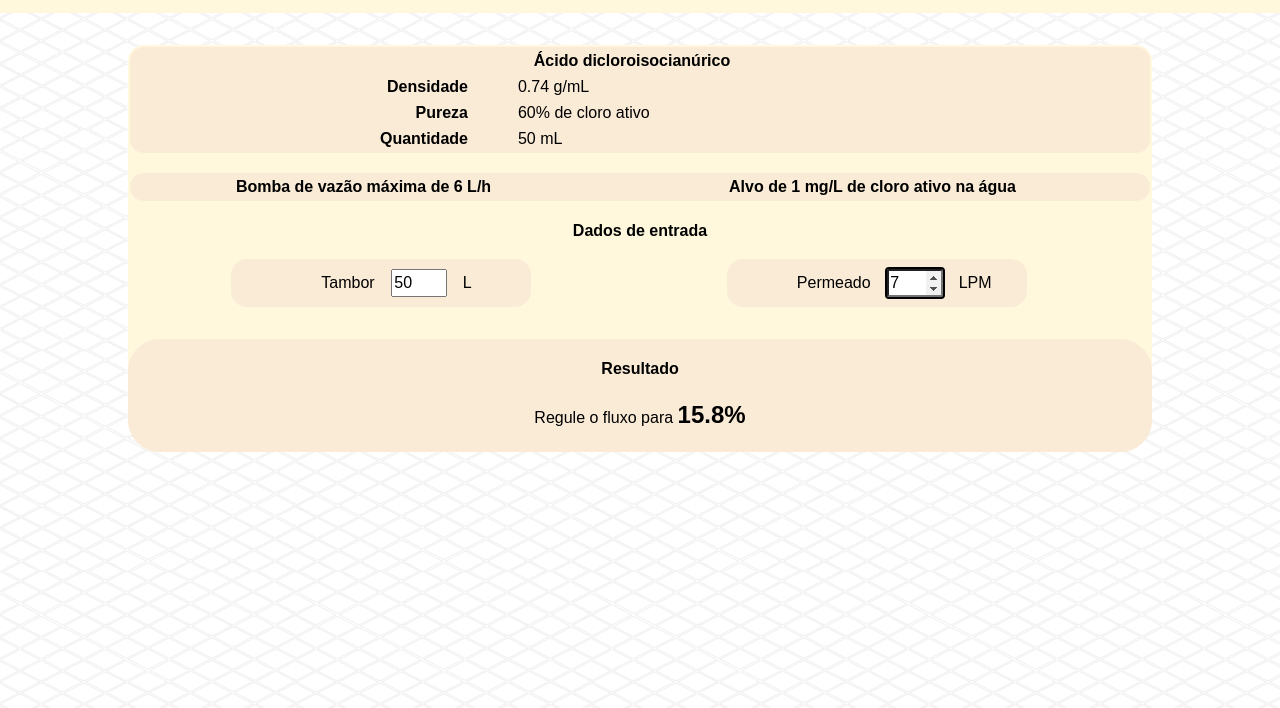
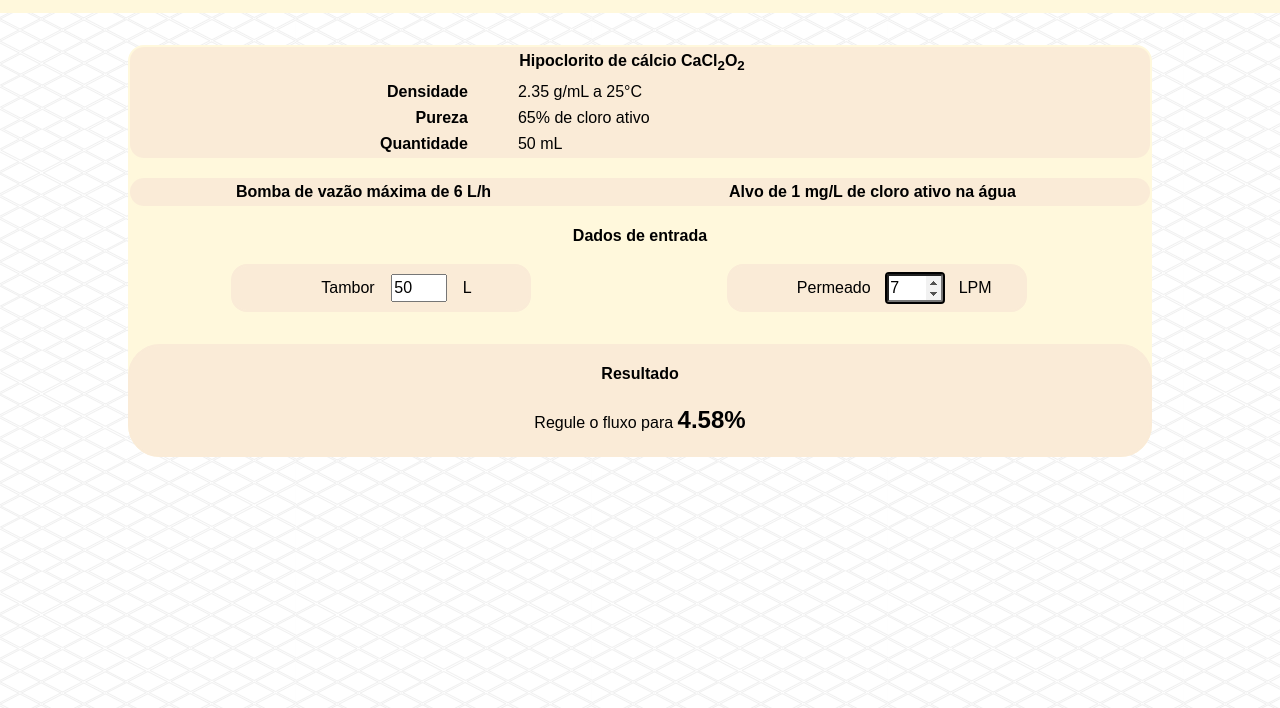
Before and after one commit to victorsgb/reguladora-cloro, a plain HTML site: page index.html in a window 1280 px wide. Shown: the part 92-800 px from the top of the page. Drawn offline with Linux system fonts and the light colour scheme.

Commit message:
Updated chlorine data

```diff
--- a/index.html
+++ b/index.html
@@ -22,15 +22,15 @@
 
             <table>
                 <tr>
-                    <th colspan="2" class="title">Ácido dicloroisocianúrico</th>
+                    <th colspan="2" class="title">Hipoclorito de cálcio CaCl<sub>2</sub>O<sub>2</sub></th>
                 </tr>
                 <tr>
                     <th>Densidade</th>
-                    <td>0.74 g/mL</td>
+                    <td>2.35 g/mL a 25°C</td>
                 </tr>
                 <tr>
                     <th>Pureza</th>
-                    <td>60% de cloro ativo</td>
+                    <td>65% de cloro ativo</td>
                 </tr>
                 <tr>
                     <th>Quantidade</th>
--- a/script.js
+++ b/script.js
@@ -1,7 +1,7 @@
-// Características do produto ácido dicloroisocianúrico
+// Características do produto hipoclorito de cálcio
 const produto = {
-    densidade: 0.74, // Medida em gramas por mililitro (g/mL)
-    pureza: 0.6, // Percentual de cloro ativo no produto
+    densidade: 2.35, // Medida em gramas por mililitro (g/mL a 25°C)
+    pureza: 0.65, // Percentual de cloro ativo no produto
 };
 
 // Cálculos intermediários
```
